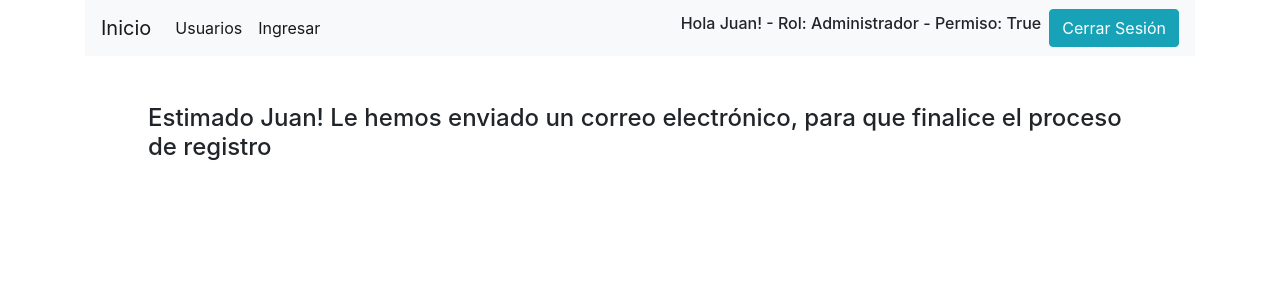
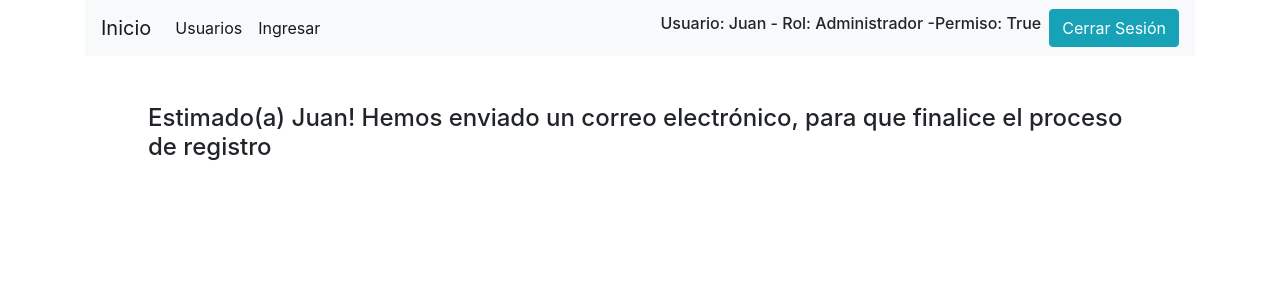
Before and after one commit to eveleo51/hvida, a Django app: a page that uses templates/base/base.html in a window 1280 px wide. Shown: the top 300 px of the page. Run offline with Django 3.2, Linux system fonts and the light colour scheme; a user stored in the database is signed in; data comes from the database, SQL or seed files in the repository; both versions use the stored data as it was after the commit; some libraries are stand-ins or nearby versions.

```diff
--- a/templates/base/base.html
+++ b/templates/base/base.html
@@ -25,8 +25,8 @@
           </li>
         </ul>
         {% if user.is_authenticated %}
-            <h6 class="ml-5">Hola {{ user.username }}! - Rol: {{ user.profile.rol.descripcion }}
-            - Permiso: {{ perms.users.listarusuarios }}</h6>
+            <h6 class="ml-5">Usuario: {{ user.username }} - Rol: {{ user.profile.rol.descripcion }}
+              -Permiso: {{ perms.users.listarusuarios }}</h6>
             <a href="{% url 'logout' %}" class="btn btn-info ml-2">Cerrar Sesión</a>
         {% else %}
           <a href="{% url 'users:signup' %}" class="btn btn-light ml-5">Registrarse</a>
--- a/templates/registration/account_activation.html
+++ b/templates/registration/account_activation.html
@@ -2,7 +2,7 @@
   {% load static %}
   {% block content %}
   <div class="container">
-    <h4 class="m-5">Estimado {{ username }}! Le hemos enviado un correo electrónico,
+    <h4 class="m-5">Estimado(a) {{ username }}! Hemos enviado un correo electrónico,
       para que finalice el proceso de registro</h4>
   </div>
 {% endblock %}
--- a/templates/registration/signup.html
+++ b/templates/registration/signup.html
@@ -12,7 +12,7 @@
         <div class="row">
           <div class="col-md-3"></div>
             <div class="col-md-6 login-form-1">
-              <h3>Iniciar Sesión en Hojas de Vida</h3>
+              <h3>Registrarse en Hojas de Vida</h3>
               <form method="post">
                 {% csrf_token %}
                 {{form.as_p}}
--- a/users/models.py
+++ b/users/models.py
@@ -12,5 +12,8 @@ class Profile(models.Model):
     user = models.OneToOneField(User, on_delete=models.PROTECT)
     rol = models.OneToOneField(Rol, on_delete=models.PROTECT)
 
+    def __str__(self):
+        return self.user.profile.rol.descripcion
+
     class Meta:
         permissions = (("listarusuarios", "listarusuarios"),)
--- a/users/views.py
+++ b/users/views.py
@@ -38,7 +38,7 @@ def signup(request):
 #Enviar rorreo eLectrónica para activar usuario
 def SendEmailActivateUser(request, user):
     current_site = get_current_site(request)
-    subject = 'Activacion de cuenta '
+    subject = 'Activar cuenta Hojas de Vida'
     html_content = render_to_string('email/account_activation.html',{
          'user': user,
          'domain': current_site.domain,
@@ -51,7 +51,6 @@ def SendEmailActivateUser(request, user):
     )
     msg.attach_alternative(html_content,"text/html")
     msg.send()
-
 
 #Activar un usuario que previamente se ha registrado
 def ActivateUser(request, uidb64, token, backend='django.contrib.auth.backends.ModelBackend'):
@@ -72,7 +71,6 @@ def ActivateUser(request, uidb64, token, backend='django.contrib.auth.backends.M
 def templateEmailSent(request, username):
     return render(request,'registration/account_activation.html', {'username': username})
 
-
 class UserList(PermissionRequiredMixin, ListView):
     permission_required = 'users.listarusuarios'
     model = User
```
Also changed, not shown: db.sqlite3, 1 other file.
